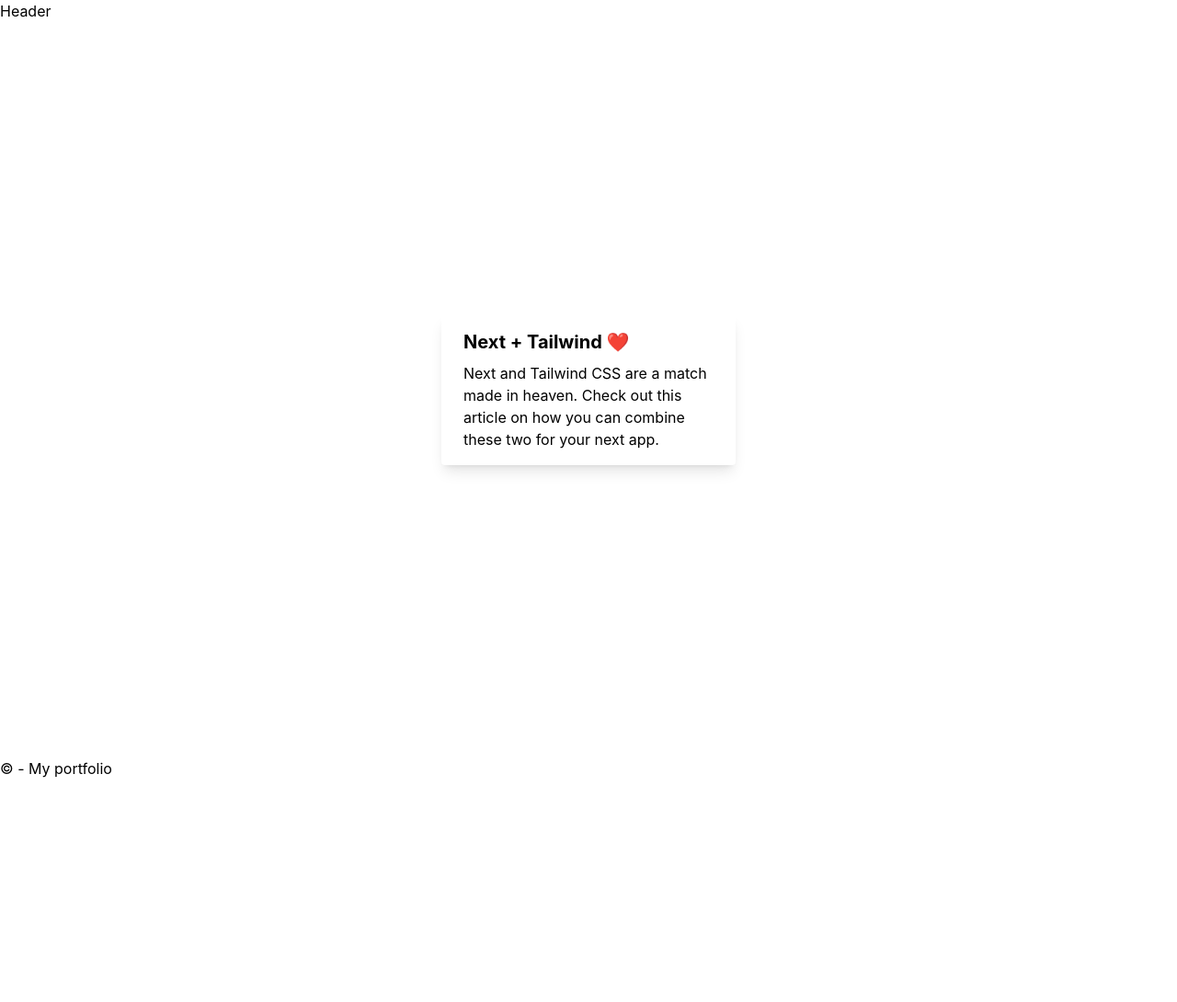
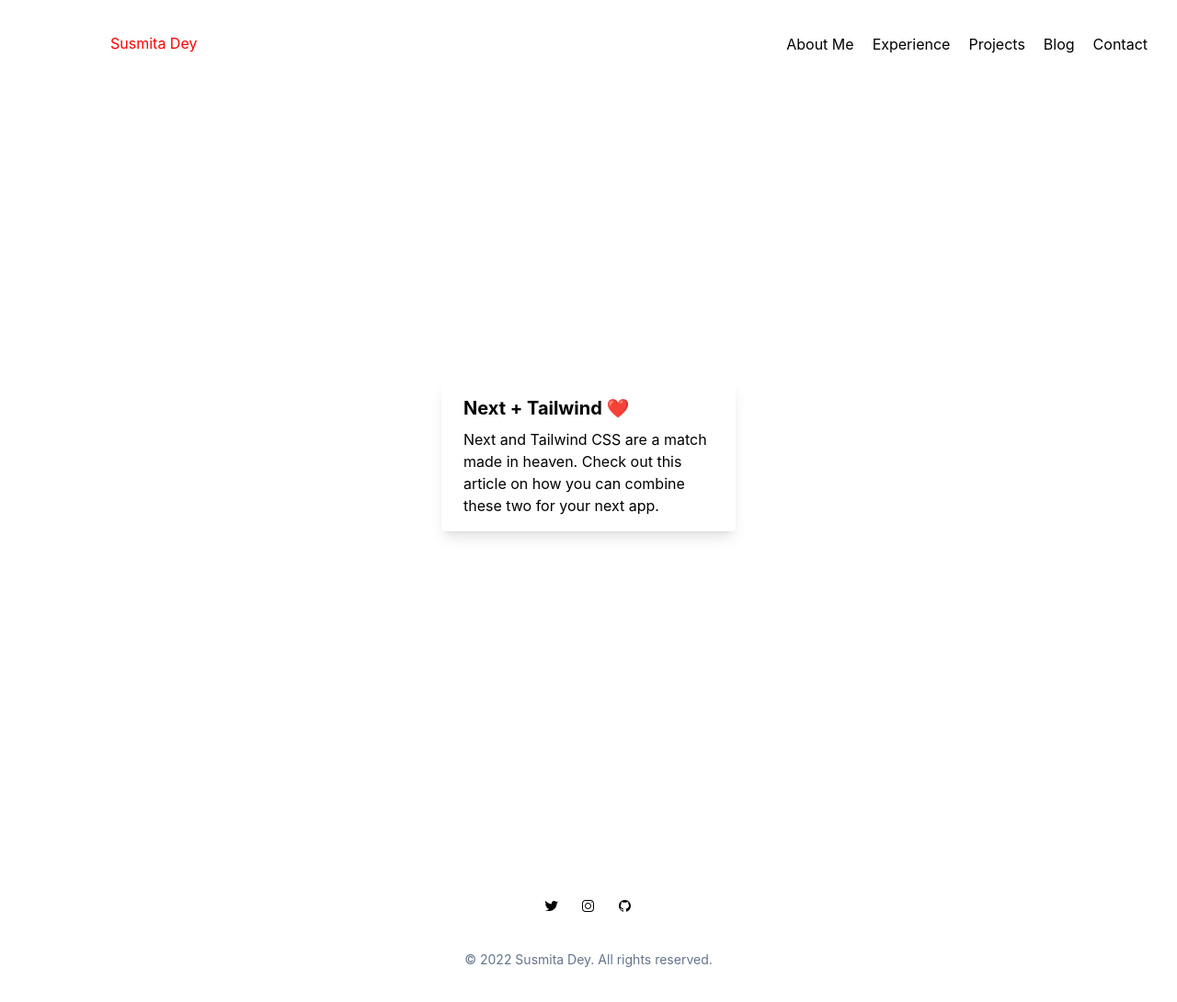
Before and after one commit to Susmita-Dey/portfolio-v1, a Next.js app: page / in a window 1280 px wide. Shown: the top 1090 px of the page at 92% size. Before the commit the page ends 848 px from the top, so only its background shows below. Built offline with nearby package versions, Linux system fonts and the light colour scheme.

Commit message:
add nav and footer

```diff
--- /dev/null
+++ b/components/footer.js
@@ -0,0 +1,52 @@
+export default function Footer() {
+  return (
+    <footer className="container mx-auto flex flex-col justify-center items-center h-60 gap-10">
+      <nav>
+        <ul className="flex gap-6">
+          <li>
+            <a href="#">
+              <svg
+                fill="#000000"
+                xmlns="http://www.w3.org/2000/svg"
+                viewBox="0 0 16 16"
+                width="16px"
+                height="16px"
+              >
+                <path d="M 15 3.296875 C 14.476563 3.523438 13.949219 3.691406 13.367188 3.746094 C 13.949219 3.410156 14.417969 2.84375 14.648438 2.226563 C 14.066406 2.5625 13.484375 2.789063 12.84375 2.902344 C 12.257813 2.339844 11.5 2 10.683594 2 C 9.109375 2 7.824219 3.242188 7.824219 4.765625 C 7.824219 4.988281 7.824219 5.214844 7.882813 5.386719 C 4.875 5.386719 2.8125 3.691406 1.414063 2 C 1.121094 2.394531 1.003906 2.902344 1.003906 3.410156 C 1.003906 4.367188 1.53125 5.214844 2.289063 5.722656 C 1.820313 5.667969 1.355469 5.554688 1.003906 5.386719 C 1.003906 5.386719 1.003906 5.386719 1.003906 5.441406 C 1.003906 6.796875 1.996094 7.921875 3.28125 8.148438 C 3.046875 8.203125 2.8125 8.261719 2.519531 8.261719 C 2.347656 8.261719 2.171875 8.261719 1.996094 8.207031 C 2.347656 9.335938 3.976563 10.632813 5.257813 10.632813 C 4.265625 11.363281 3.34375 12 1.5 12 C 1.265625 12 1.453125 12 1 12 C 2.28125 12.789063 3.800781 13 5.375 13 C 10.683594 13 13.542969 8.769531 13.542969 5.101563 C 13.542969 4.988281 13.542969 4.878906 13.542969 4.765625 C 14.125 4.367188 14.59375 3.863281 15 3.296875" />
+              </svg>
+            </a>
+          </li>
+          <li>
+            <a href="#">
+              <svg
+                fill="#000000"
+                xmlns="http://www.w3.org/2000/svg"
+                viewBox="0 0 16 16"
+                width="16px"
+                height="16px"
+              >
+                <path d="M 4.773438 1 C 2.695313 1 1 2.695313 1 4.773438 L 1 10.230469 C 1 12.304688 2.695313 14 4.773438 14 L 10.230469 14 C 12.304688 14 14 12.304688 14 10.226563 L 14 4.773438 C 14 2.695313 12.304688 1 10.226563 1 Z M 4.773438 2 L 10.226563 2 C 11.765625 2 13 3.234375 13 4.773438 L 13 10.226563 C 13 11.765625 11.765625 13 10.230469 13 L 4.773438 13 C 3.234375 13 2 11.765625 2 10.230469 L 2 4.773438 C 2 3.234375 3.234375 2 4.773438 2 Z M 11.5 3 C 11.222656 3 11 3.222656 11 3.5 C 11 3.777344 11.222656 4 11.5 4 C 11.777344 4 12 3.777344 12 3.5 C 12 3.222656 11.777344 3 11.5 3 Z M 7.5 4 C 5.574219 4 4 5.574219 4 7.5 C 4 9.425781 5.574219 11 7.5 11 C 9.425781 11 11 9.425781 11 7.5 C 11 5.574219 9.425781 4 7.5 4 Z M 7.5 5 C 8.886719 5 10 6.113281 10 7.5 C 10 8.886719 8.886719 10 7.5 10 C 6.113281 10 5 8.886719 5 7.5 C 5 6.113281 6.113281 5 7.5 5 Z" />
+              </svg>
+            </a>
+          </li>
+          <li>
+            <a href="#">
+              <svg
+                fill="#000000"
+                xmlns="http://www.w3.org/2000/svg"
+                viewBox="0 0 16 16"
+                width="16px"
+                height="16px"
+              >
+                <path d="M 7.5 1 C 3.910156 1 1 3.90625 1 7.488281 C 1 10.355469 2.863281 12.789063 5.445313 13.648438 C 5.769531 13.707031 6 13.375 6 13.125 C 6 12.972656 6.003906 12.789063 6 12.25 C 4.191406 12.640625 3.625 11.375 3.625 11.375 C 3.328125 10.625 2.96875 10.410156 2.96875 10.410156 C 2.378906 10.007813 3.011719 10.019531 3.011719 10.019531 C 3.664063 10.0625 4 10.625 4 10.625 C 4.5 11.5 5.628906 11.414063 6 11.25 C 6 10.851563 6.042969 10.5625 6.152344 10.378906 C 4.109375 10.019531 2.996094 8.839844 3 7.207031 C 3.003906 6.242188 3.335938 5.492188 3.875 4.9375 C 3.640625 4.640625 3.480469 3.625 3.960938 3 C 5.167969 3 5.886719 3.871094 5.886719 3.871094 C 5.886719 3.871094 6.453125 3.625 7.496094 3.625 C 8.542969 3.625 9.105469 3.859375 9.105469 3.859375 C 9.105469 3.859375 9.828125 3 11.035156 3 C 11.515625 3.625 11.355469 4.640625 11.167969 4.917969 C 11.683594 5.460938 12 6.210938 12 7.207031 C 12 8.839844 10.890625 10.019531 8.851563 10.375 C 8.980469 10.570313 9 10.84375 9 11.25 C 9 12.117188 9 12.910156 9 13.125 C 9 13.375 9.226563 13.710938 9.558594 13.648438 C 12.140625 12.785156 14 10.355469 14 7.488281 C 14 3.90625 11.089844 1 7.5 1 Z" />
+              </svg>
+            </a>
+          </li>
+        </ul>
+      </nav>
+      <p className="text-sm text-slate-500">
+        &copy; 2022 Susmita Dey. All rights reserved.
+      </p>
+    </footer>
+  );
+}
--- /dev/null
+++ b/components/header.js
@@ -0,0 +1,39 @@
+export default function Header() {
+  return (
+    <header className="container mx-auto flex justify-between h-24 items-center">
+      <a href="/">
+        <svg
+          aria-label="Daily Dev Tips logo"
+          xmlns="http://www.w3.org/2000/svg"
+          width="250"
+          height="80"
+        >
+          <text x="120" y="45" fill="red">
+            Susmita Dey
+          </text>
+        </svg>
+      </a>
+      <nav>
+        <ul className="flex gap-5">
+          <li>
+            <a href="#">About Me</a>
+          </li>
+          <li>
+            <a href="#">Experience</a>
+          </li>
+          <li>
+            <a href="#">Projects</a>
+          </li>
+          <li>
+            <a href="https://susmitadey.hashnode.dev/" target="_blank">
+              Blog
+            </a>
+          </li>
+          <li className="mr-8">
+            <a href="#">Contact</a>
+          </li>
+        </ul>
+      </nav>
+    </header>
+  );
+}
--- a/components/layout.js
+++ b/components/layout.js
@@ -1,9 +1,12 @@
+import Footer from "./footer";
+import Header from "./header";
+
 export default function Layout({ children }) {
   return (
     <>
-      <header>Header</header>
+      <Header></Header>
       <main>{children}</main>
-      <footer>&copy; - My portfolio</footer>
+      <Footer></Footer>
     </>
   );
 }
```
